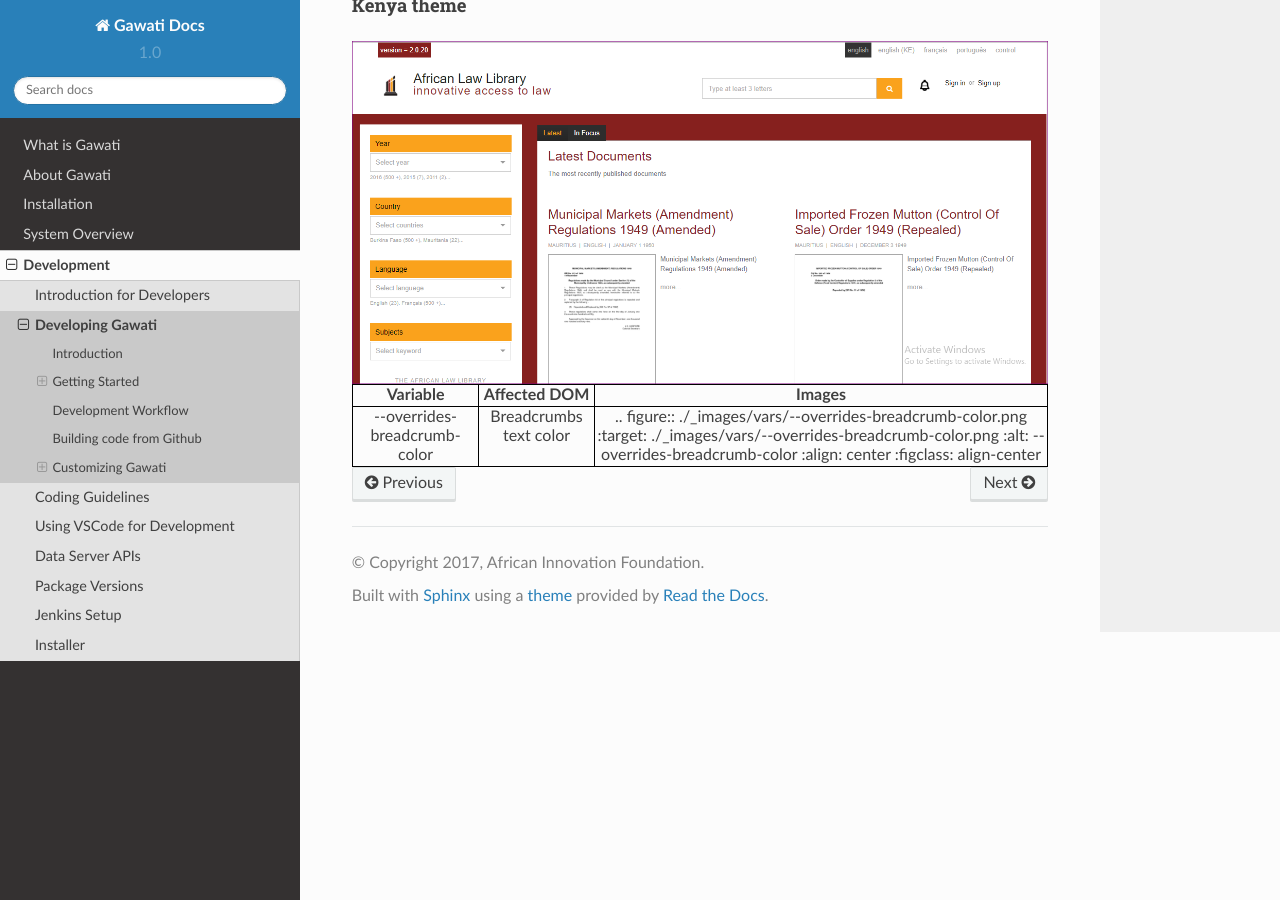
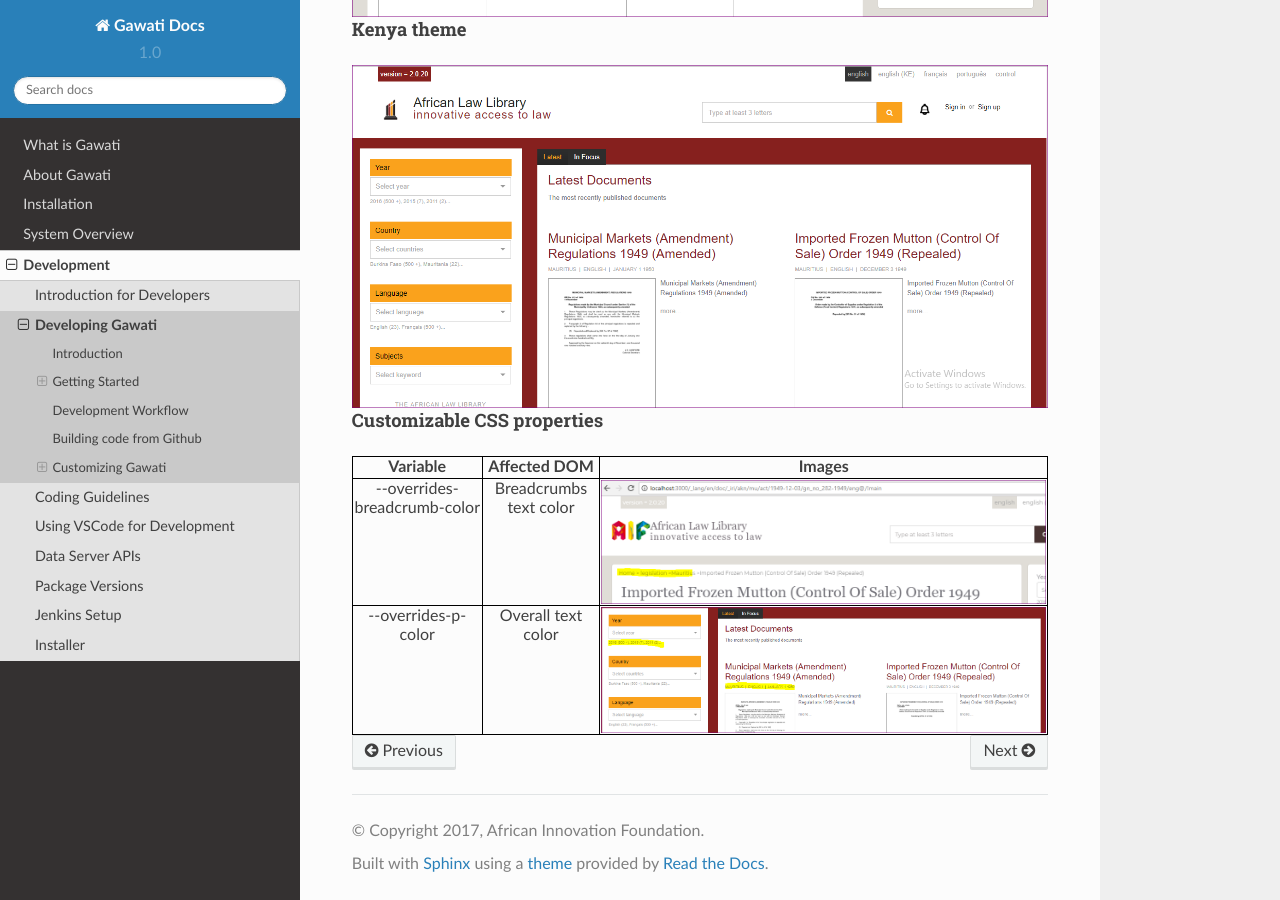
Before and after one commit to gawati/gawati-docs, a Sphinx documentation site: the page built from docs/source/development/dev-env.rst, in a window 1280 px wide and 900 px high, scrolled down 5020 px. Built offline with Sphinx 7.4.7 and the Read the Docs theme 2.0.0, drawn with Linux system fonts in a browser that asks for light colours; some of the changed text lies outside the part shown.

Commit message:
Second var description

```diff
--- a/docs/source/development/dev-env.rst
+++ b/docs/source/development/dev-env.rst
@@ -136,6 +136,10 @@ Kenya theme
 .. _Meld: http://meldmerge.org/
 .. _Meld OS X: https://yousseb.github.io/meld/
 
+
+Customizable CSS properties
+^^^^^^^^^^^^^^^^^^^^^^^^^^^^^
+
 .. raw:: html
 
   <table style="border-collapse: collapse; border: solid 1px black;">
@@ -152,11 +156,31 @@ Kenya theme
           <td style="border: 1px solid black; text-align:center;">--overrides-breadcrumb-color</td>
           <td style="border: 1px solid black; text-align:center;">Breadcrumbs text color</td>
           <td style="border: 1px solid black; text-align:center;">
-                  .. figure:: ./_images/vars/--overrides-breadcrumb-color.png
-                  :target: ./_images/vars/--overrides-breadcrumb-color.png
-                  :alt: --overrides-breadcrumb-color
-                  :align: center
-                  :figclass: align-center
+
+.. figure:: ./_images/vars/--overrides-breadcrumb-color.PNG
+  :target: ./_images/vars/--overrides-breadcrumb-color.PNG
+  :alt: --overrides-breadcrumb-color
+  :align: center
+  :figclass: align-center
+
+.. raw:: html
+
+              </td>
+      </tr>
+
+      <tr>
+          <td style="border: 1px solid black; text-align:center;">--overrides-p-color</td>
+          <td style="border: 1px solid black; text-align:center;">Overall text color</td>
+          <td style="border: 1px solid black; text-align:center;">
+
+.. figure:: ./_images/vars/--overrides-p-color.PNG
+  :target: ./_images/vars/--overrides-p-color.PNG
+  :alt: --overrides-p-color
+  :align: center
+  :figclass: align-center
+
+.. raw:: html
+
               </td>
       </tr>
 
```
Also changed, not shown: docs/source/development/_images/vars/--overrides-p-color.PNG (added).
